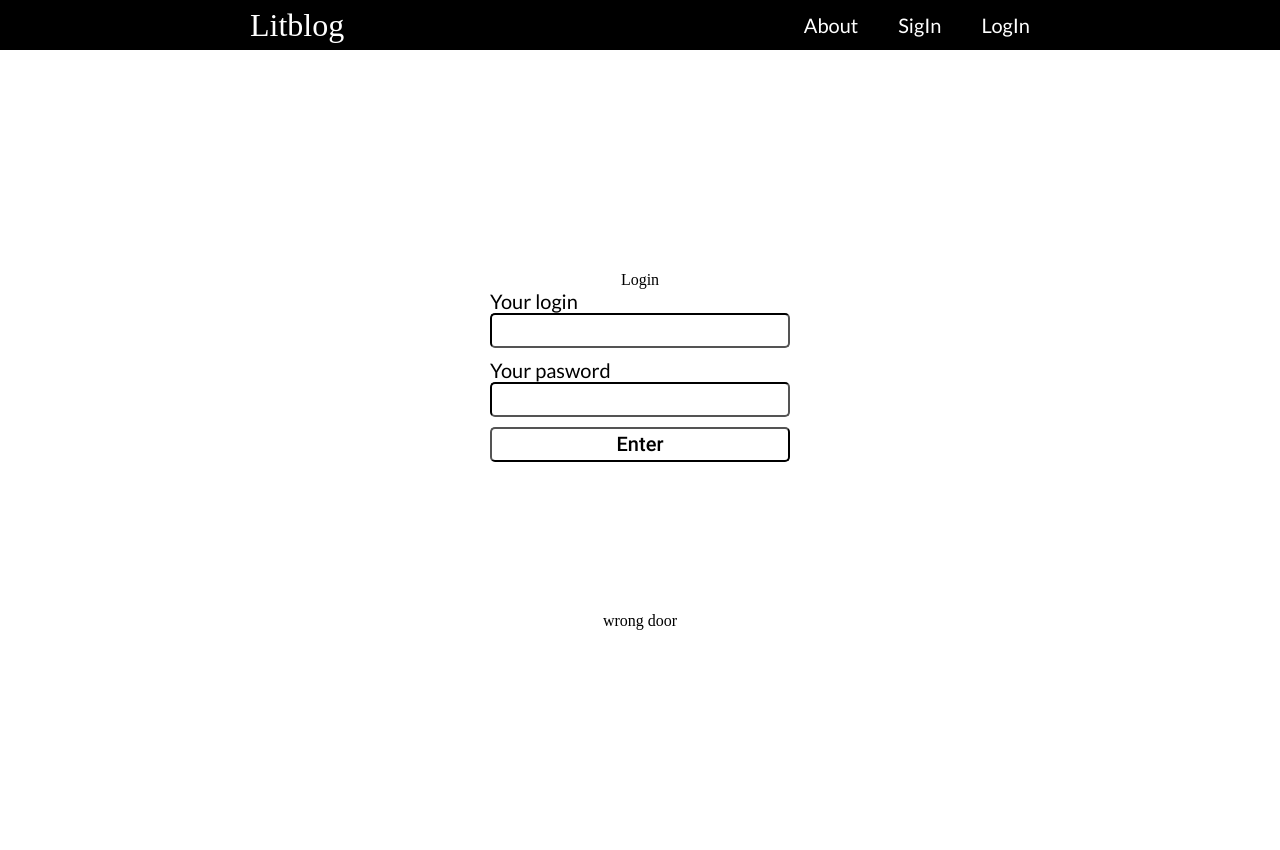
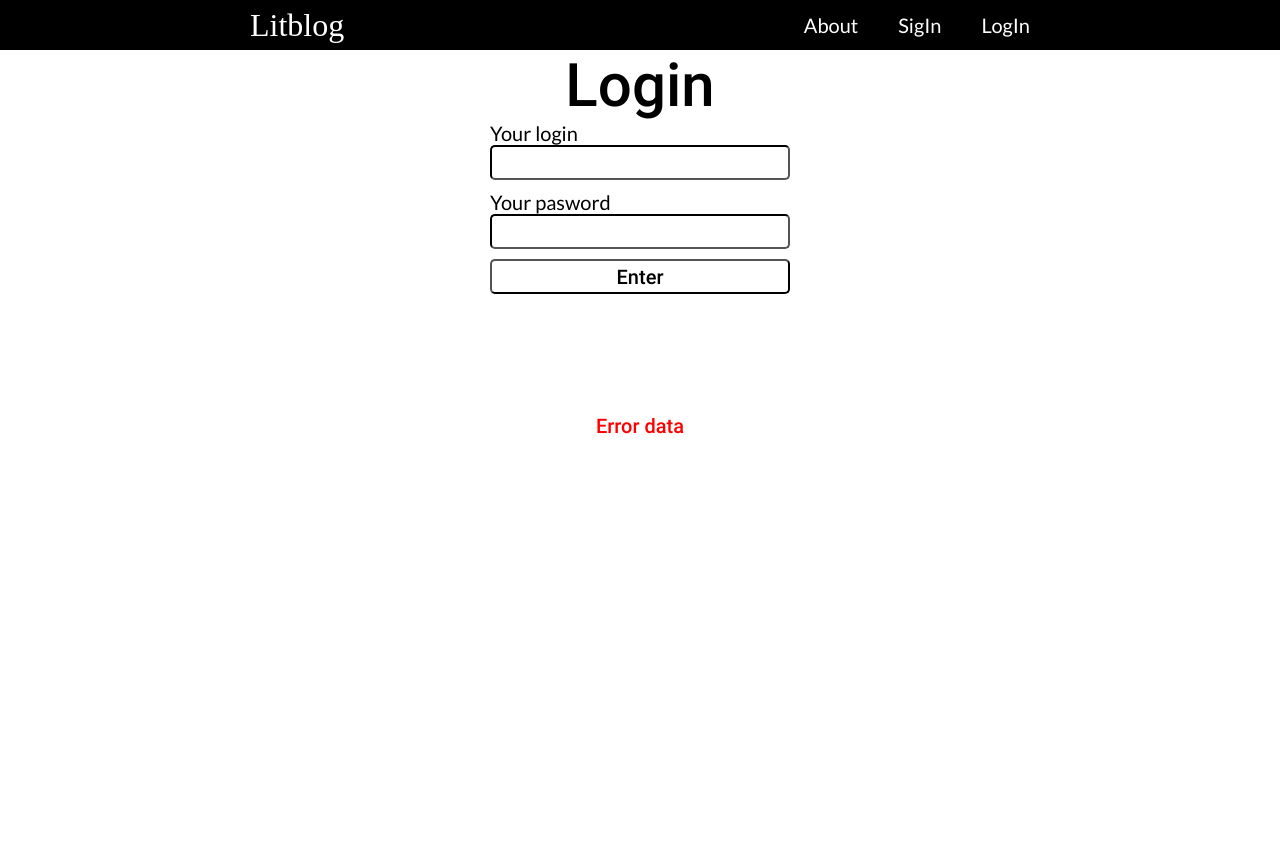
Before and after one commit to Azat482/django_blog, a Django app: page /login/wrong/ in a window 1280 px wide. After the commit the page ends 434 px from the top, so only its background shows below. Run offline with Django 3.2, Linux system fonts and the light colour scheme; some web fonts are replaced.

Commit message:
26.07.21 very hard

```diff
--- a/janweb_blog/janweb_blog/urls.py
+++ b/janweb_blog/janweb_blog/urls.py
@@ -20,8 +20,12 @@ from main_web import views
 urlpatterns = [
     path('admin/', admin.site.urls),
     path('', views.index),
+
+    #reg and auth
     path('registration/', views.Registration),
     path('login/', views.Logining),
-    path('logout', views.Logout),
-    path('login/wrong/', views.LoginingWrong)
+    path('logout/', views.Logout),
+    path('login/wrong/', views.LoginingWrong),
+
+    path('poste/', views.PosteArticle)
 ]
--- a/janweb_blog/main_web/forms.py
+++ b/janweb_blog/main_web/forms.py
@@ -1,5 +1,7 @@
 from django import forms
-
+from django.forms import widgets
+from django.forms.fields import CharField, ChoiceField
+from .models import Category
 
 class User_reg_form(forms.Form):
     login = forms.CharField(label='Your login')
@@ -11,3 +13,43 @@ class User_reg_form(forms.Form):
 class User_auth_form(forms.Form):
     user_login = forms.CharField(label='Your login')
     user_password = forms.CharField(label='Your pasword', widget=forms.PasswordInput())
+
+class UserPostArticleForm(forms.Form):
+
+    def __init__(self, *args, **kwargs):
+        super().__init__(*args, **kwargs)
+
+    #ГЕНИЙ МЫСЛИ
+    def GetCat():
+        CatList= Category.objects.all()
+        result = []
+        for row in CatList:
+            result.append( (row.cat, row.cat) )
+        return result
+
+    name = forms.CharField(
+        min_length=1,
+        max_length=255,
+        label='Name of article',
+        widget=forms.widgets.Textarea()
+        )
+
+    category = forms.ChoiceField(
+        choices = GetCat,
+        widget= forms.Select(attrs={'id': 'select_cat'})
+        )
+
+    short_description = forms.CharField(
+        min_length=1,
+        max_length=500,
+        widget=forms.widgets.Textarea(),
+        label='Short description of article'
+        )
+
+
+    text =  forms.CharField(
+        widget=forms.widgets.Textarea(),
+        min_length=1,
+        max_length=10000,
+        label='Full text of article'
+        )
--- a/janweb_blog/main_web/views.py
+++ b/janweb_blog/main_web/views.py
@@ -1,15 +1,19 @@
+from django import forms
 from django.contrib import auth
 from django.contrib.auth import login
+from django.forms.fields import ChoiceField
 from django.shortcuts import render
 from django.http import HttpResponse, HttpResponseRedirect, request
-from .forms import User_reg_form, User_auth_form
+from .forms import User_reg_form, User_auth_form, UserPostArticleForm
 from .logic.UserMng import AddUser, AuthUser, LogoutUser
+from .logic.ArticlePost import AddPost
 
 # Create your views here.
 def index(request):
     if not request.user.is_authenticated:
         return render(request, 'index.html')
     else:
+        print('req', request)
         return render(request, 'ex_auth_index.html' )
 
 def Registration(request):
@@ -23,11 +27,14 @@ def Registration(request):
             data['email'] = reg_form.cleaned_data['email']
             if data['password'] == data['password_again']:
                 is_reg = AddUser(data)
-                if is_reg:
+                if is_reg == True:
                     return HttpResponseRedirect('/login')
-
+                else:
+                    err = '?error=' + str(is_reg)
+                    return HttpResponseRedirect('/registration' + err)
     else:
-        return render(request, 'registration.html', {'form' : User_reg_form})
+        err = request.GET.get('error', None)
+        return render(request, 'registration.html', {'form' : User_reg_form, 'error': err})
 
     return render(request, 'registration.html')
 
@@ -52,3 +59,27 @@ def LoginingWrong(request):
 def Logout(request):
     LogoutUser(request)
     return HttpResponseRedirect('/')
+
+def PosteArticle(request):
+    if request.user.is_authenticated:
+        if request.method == 'POST':
+            form = UserPostArticleForm(request.POST)
+            if form.is_valid():
+                data = form.cleaned_data
+                post_data = dict()
+                post_data['name'] = data['name']
+                post_data['short_text'] = data['short_description']
+                post_data['text'] = data['text']
+                post_data['category'] = data['category']
+                result = AddPost(request, post_data)
+                if result == True:
+                    return HttpResponseRedirect('/')
+                else:
+                    print('ERROR', result)
+                    return HttpResponseRedirect('/poste')
+        else:
+            data = dict()
+            data['ArticlePost'] = UserPostArticleForm()
+            return render(request, 'poste_article.html', context=data)
+    else:
+        return HttpResponseRedirect('/')
--- a/janweb_blog/static/css/content.css
+++ b/janweb_blog/static/css/content.css
@@ -5,5 +5,6 @@
     padding-right: 250px;
     padding-left: 250px;
     width: 100%;
-    height: 100%;
+    min-height: 100%;
+    height: auto;
 }
--- a/janweb_blog/static/css/index.css
+++ b/janweb_blog/static/css/index.css
@@ -7,5 +7,6 @@
 
 html, body{
     width: 100%;
-    height: 100%;
+    min-height: 100%;
+    height: auto;
 }
--- a/janweb_blog/static/css/logining.css
+++ b/janweb_blog/static/css/logining.css
@@ -19,7 +19,7 @@
     display: grid;
     grid-template-rows: auto auto auto auto auto;
     justify-items: center;
-    padding-bottom: 150px;
+    padding-bottom: 120px;
 }
 
 .log_form_item{
@@ -50,7 +50,15 @@ input[type = submit]{
     font-family: 'Roboto';
 }
 
-.logining.logo_log p{
+.logo_log {
+    display: block;
     font-family: 'Roboto';
-    font-size: 40px;
+    font-size: 60px;
 }
+
+.error_mess{
+    display: block;
+    font-family: 'Roboto';
+    font-size: 20px;
+    color: red;
+}
--- a/janweb_blog/templates/ex_auth_index.html
+++ b/janweb_blog/templates/ex_auth_index.html
@@ -1,8 +1,7 @@
 {%extends 'index.html'%}
 
-{% block auth_user %}
-<div class = 'header_navbar'>
+
+{% block auth_header_user %}
     <div class = 'h_nav_item'><a href="/poste"        >Poste</a></div>
     <div class = 'h_nav_item'><a href="/logout"       >LogOut</a></div>
-</div>
 {%endblock%}
--- a/janweb_blog/templates/index.html
+++ b/janweb_blog/templates/index.html
@@ -7,6 +7,7 @@
     <link rel="stylesheet" href="{%static 'css/header.css'%}">
     <link rel="stylesheet" href="{% static 'css/content.css' %}">
     <link rel="stylesheet" href="{%static 'css/index.css'%}">
+    <link rel="stylesheet" href="{%static 'css/fonts.css'}">
 </header>
 <body>
     <div class = 'Header'>
@@ -16,13 +17,15 @@
                     Litblog
                 </a>
             </div>
-            {% block auth_user %}
+            <div class = 'header_navbar'>
+            </div>
             <div class = 'header_navbar'>
                 <div class = 'h_nav_item'><a href="/about"       >About</a></div>
+                {% block auth_header_user %}
                 <div class = 'h_nav_item'><a href="/registration">SigIn</a></div>
                 <div class = 'h_nav_item'><a href="/login"       >LogIn</a></div>
+                {% endblock %}
             </div>
-            {% endblock %}
         </div>
     </div>
     <div class = 'navbar'>
--- a/janweb_blog/templates/login.html
+++ b/janweb_blog/templates/login.html
@@ -4,7 +4,7 @@
 <link rel="stylesheet" href="{%static './css/logining.css'%}">
 <div class = 'logining'>
     <div class = 'logo_log'>
-        <p>Login</p>
+        Login
     </div>
     <form method="POST">
         {%csrf_token%}
@@ -17,7 +17,9 @@
         <input type="submit" value="Enter">
     </form>
     {% if is_wrong == True  %}
-    wrong door
+    <div class="error_mess">
+        Error data
+    </div>
     {% endif %}
 </div>
 {%endblock%}
--- a/janweb_blog/templates/registration.html
+++ b/janweb_blog/templates/registration.html
@@ -13,5 +13,10 @@
         {%endfor%}
         <input type='submit' value="Register">
     </form>
+    {%if error %}
+        <div class='error_mess'>
+            {{error}}
+        </div>
+    {%endif%}
 </div>
 {%endblock%}
```
Also changed, not shown: janweb_blog/main_web/logic/UserMng.py (+12 -6 lines), janweb_blog/main_web/models.py (+8 -7 lines), janweb_blog/static/css/registration.css (+7 -0 lines).
